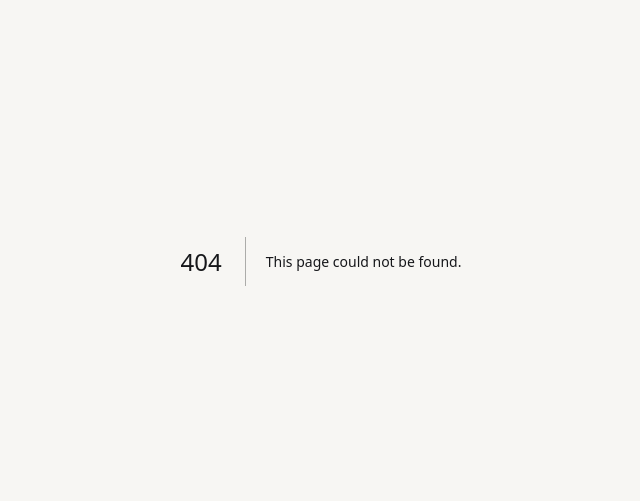
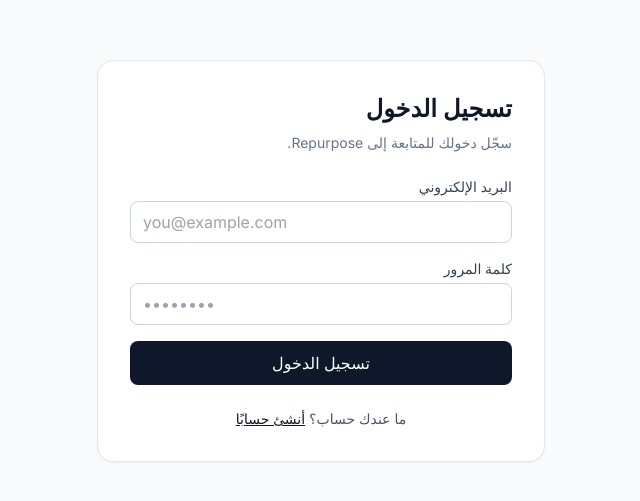
Before and after one commit to hassanalkhalaf/ai-content-repurposer, a Next.js app: page /login in a window 1280 px wide. Before the commit this address had no page. Shown: the part 139-640 px from the top of the page, without its empty margins (319-959 px from the left). Built offline with nearby package versions, Linux system fonts and the light colour scheme; no server answers.

Commit message:
Create page.tsx

```diff
--- /dev/null
+++ b/app/login/page.tsx
@@ -0,0 +1,147 @@
+"use client";
+
+import { useState } from "react";
+import { useRouter } from "next/navigation";
+import { createSupabaseBrowserClient } from "@/lib/supabase-browser";
+
+export default function LoginPage() {
+  const router = useRouter();
+  const supabase = createSupabaseBrowserClient();
+
+  const [mode, setMode] = useState<"signin" | "signup">("signin");
+  const [email, setEmail] = useState("");
+  const [password, setPassword] = useState("");
+  const [loading, setLoading] = useState(false);
+  const [error, setError] = useState<string | null>(null);
+  const [notice, setNotice] = useState<string | null>(null);
+
+  async function handleSubmit() {
+    setError(null);
+    setNotice(null);
+
+    if (!email || !password) {
+      setError("الرجاء تعبئة البريد الإلكتروني وكلمة المرور.");
+      return;
+    }
+    if (password.length < 6) {
+      setError("كلمة المرور يجب أن تكون 6 أحرف على الأقل.");
+      return;
+    }
+
+    setLoading(true);
+
+    try {
+      if (mode === "signup") {
+        const { error } = await supabase.auth.signUp({
+          email,
+          password,
+          options: {
+            emailRedirectTo: `${window.location.origin}/auth/callback`,
+          },
+        });
+        if (error) throw error;
+        setNotice("تم إنشاء الحساب! تحقق من بريدك الإلكتروني لتأكيد الحساب.");
+      } else {
+        const { error } = await supabase.auth.signInWithPassword({
+          email,
+          password,
+        });
+        if (error) throw error;
+        router.push("/");
+        router.refresh();
+      }
+    } catch (err: any) {
+      setError(err?.message ?? "حدث خطأ، حاول مرة أخرى.");
+    } finally {
+      setLoading(false);
+    }
+  }
+
+  return (
+    <main
+      dir="rtl"
+      className="flex min-h-screen items-center justify-center bg-slate-50 px-4 py-12"
+    >
+      <div className="w-full max-w-md rounded-2xl border border-slate-200 bg-white p-8 shadow-sm">
+        <h1 className="text-2xl font-bold text-slate-900">
+          {mode === "signin" ? "تسجيل الدخول" : "إنشاء حساب"}
+        </h1>
+        <p className="mt-2 text-sm text-slate-500">
+          {mode === "signin"
+            ? "سجّل دخولك للمتابعة إلى Repurpose."
+            : "أنشئ حسابًا مجانيًا وابدأ بـ 5,000 كلمة شهريًا."}
+        </p>
+
+        <div className="mt-6 space-y-4">
+          <div>
+            <label className="mb-1 block text-sm font-medium text-slate-700">
+              البريد الإلكتروني
+            </label>
+            <input
+              type="email"
+              value={email}
+              onChange={(e) => setEmail(e.target.value)}
+              dir="ltr"
+              className="w-full rounded-lg border border-slate-300 px-3 py-2 text-slate-900 outline-none focus:border-slate-900"
+              placeholder="you@example.com"
+            />
+          </div>
+
+          <div>
+            <label className="mb-1 block text-sm font-medium text-slate-700">
+              كلمة المرور
+            </label>
+            <input
+              type="password"
+              value={password}
+              onChange={(e) => setPassword(e.target.value)}
+              onKeyDown={(e) => {
+                if (e.key === "Enter") handleSubmit();
+              }}
+              dir="ltr"
+              className="w-full rounded-lg border border-slate-300 px-3 py-2 text-slate-900 outline-none focus:border-slate-900"
+              placeholder="••••••••"
+            />
+          </div>
+
+          {error && (
+            <p className="rounded-lg bg-red-50 px-3 py-2 text-sm text-red-700">
+              {error}
+            </p>
+          )}
+          {notice && (
+            <p className="rounded-lg bg-green-50 px-3 py-2 text-sm text-green-700">
+              {notice}
+            </p>
+          )}
+
+          <button
+            onClick={handleSubmit}
+            disabled={loading}
+            className="w-full rounded-lg bg-slate-900 px-4 py-2.5 font-medium text-white transition hover:bg-slate-800 disabled:opacity-50"
+          >
+            {loading
+              ? "جارٍ المعالجة..."
+              : mode === "signin"
+              ? "تسجيل الدخول"
+              : "إنشاء حساب"}
+          </button>
+        </div>
+
+        <p className="mt-6 text-center text-sm text-slate-600">
+          {mode === "signin" ? "ما عندك حساب؟" : "عندك حساب بالفعل؟"}{" "}
+          <button
+            onClick={() => {
+              setMode(mode === "signin" ? "signup" : "signin");
+              setError(null);
+              setNotice(null);
+            }}
+            className="font-medium text-slate-900 underline"
+          >
+            {mode === "signin" ? "أنشئ حسابًا" : "سجّل دخولك"}
+          </button>
+        </p>
+      </div>
+    </main>
+  );
+}
```
